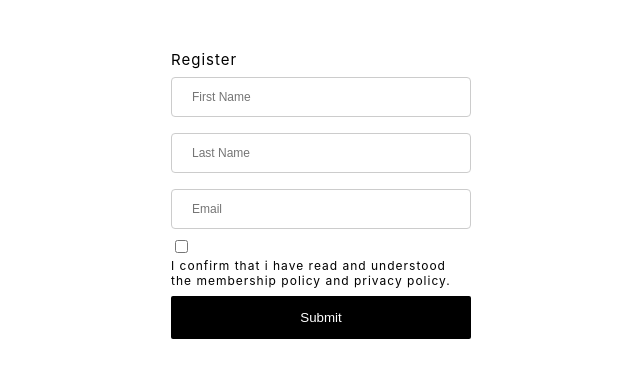
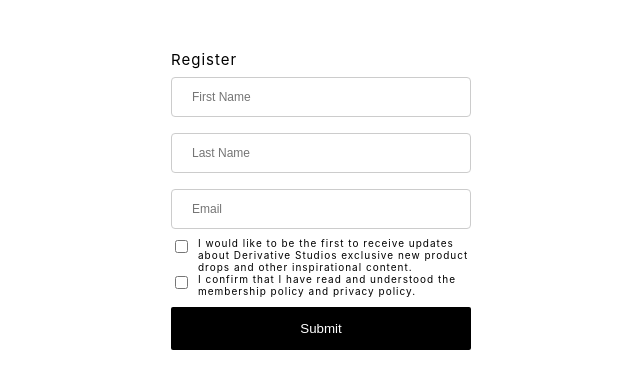
Before and after one commit to xicaz/GenSpark, a React (Create React App) app in the folder frontend-webform/client/: page / in a window 1280 px wide. Shown: the top 388 px of the page, without its empty margins (319-959 px from the left). Built offline with nearby package versions, Linux system fonts and the light colour scheme; a web font is replaced by a local one.

Commit message:
css styling

```diff
--- a/frontend-webform/client/src/Components/WebForm/WebForm.css
+++ b/frontend-webform/client/src/Components/WebForm/WebForm.css
@@ -35,13 +35,26 @@ input[type="submit"]:hover {
 input[type="checkbox"] {
   /* background-color: #747474; */
   display: block;
-  margin-bottom: 5px;
+  margin-bottom: 10px;
 }
 
-.policy {
-  font-size: 12px;
+.policy-container {
+  font-size: 10px;
   text-align: left;
-  display: block;
+}
+
+#emailcheck {
+  float: left;
+  margin-right: 10px;
+}
+
+.emailcheck-container {
+  font-size: 10px;
+}
+
+#policy {
+  float: left;
+  margin-right: 10px;
 }
 
 input:focus {
--- a/frontend-webform/client/src/Components/WebForm/WebForm.jsx
+++ b/frontend-webform/client/src/Components/WebForm/WebForm.jsx
@@ -27,13 +27,27 @@ export default function WebForm() {
               name="emailchain"
               value="emailchain"
             /> */}
-            <div className="policy">
+            <div className="emailcheck-container">
+              <input
+                type="checkbox"
+                id="emailcheck"
+                name="emailcheck"
+                value="emailcheck"
+              />
+              <label for="emailcheck">
+                I would like to be the first to receive updates about Derivative
+                Studios exclusive new product drops and other inspirational
+                content.
+              </label>
+            </div>
+            <div className="policy-container">
               <input type="checkbox" id="policy" name="policy" value="policy" />{" "}
               <label for="policy">
-                I confirm that i have read and understood the membership policy
+                I confirm that I have read and understood the membership policy
                 and privacy policy.
               </label>
             </div>
+
             <input type="submit" value="Submit" />
           </form>
         </div>
```
